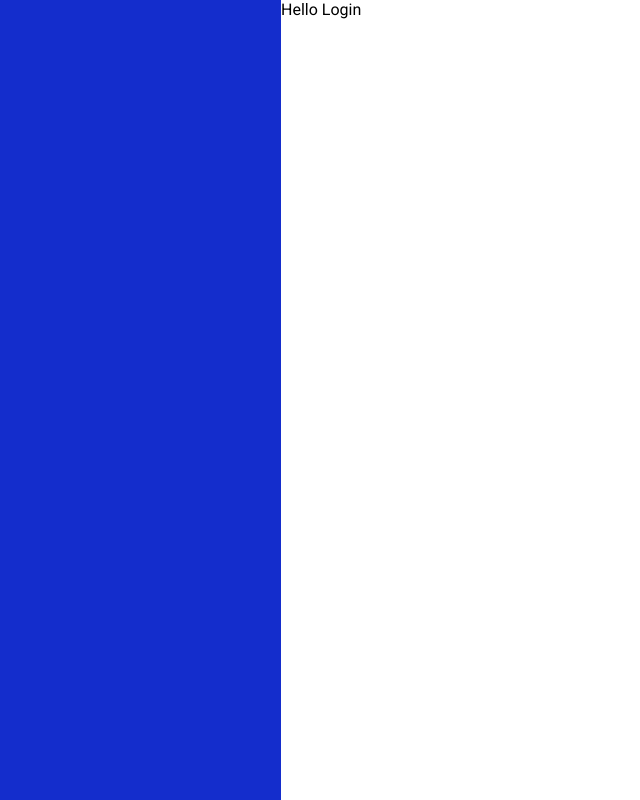
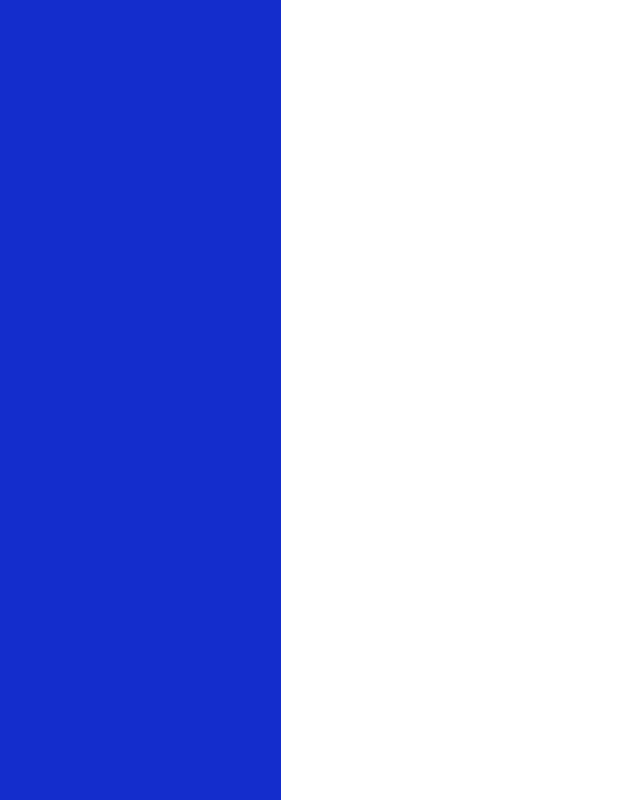
Before and after one commit to GuilhermeNied/auth-project, a React (Vite) app in the folder client/: page / in a window 1280 px wide. Shown: the whole page, without its empty margins (359-999 px from the left). Built offline with nearby package versions, Linux system fonts and the light colour scheme.

Commit message:
Organizing pages

```diff
--- a/client/src/pages/Login.tsx
+++ b/client/src/pages/Login/index.tsx
@@ -1,7 +1,7 @@
 export function Login() {
   return (
-    <div >
-      Hello Login
+    <div>
+
     </div>
   )
 }
```
Also changed, not shown: client/src/pages/Register/index.tsx (renamed from client/src/pages/Register.tsx).
